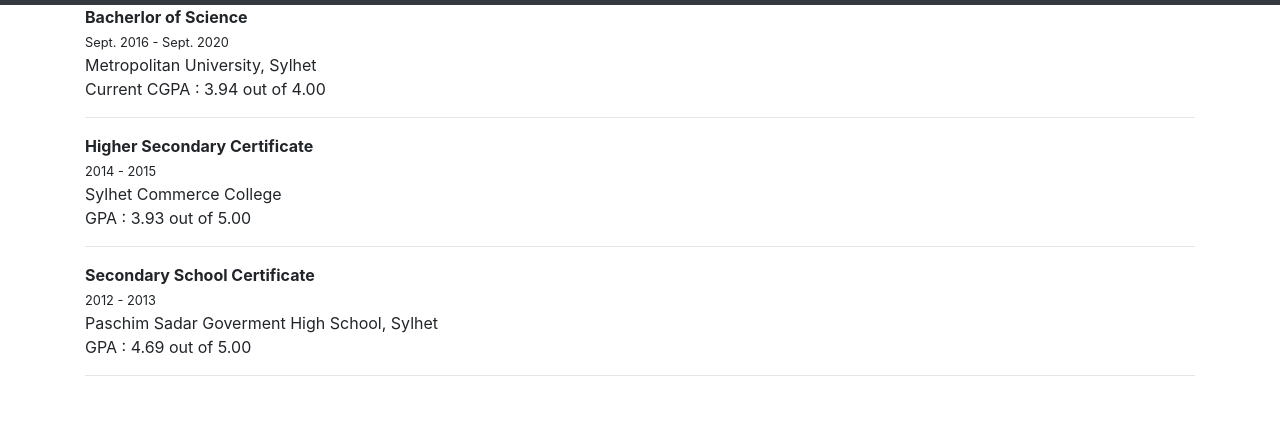
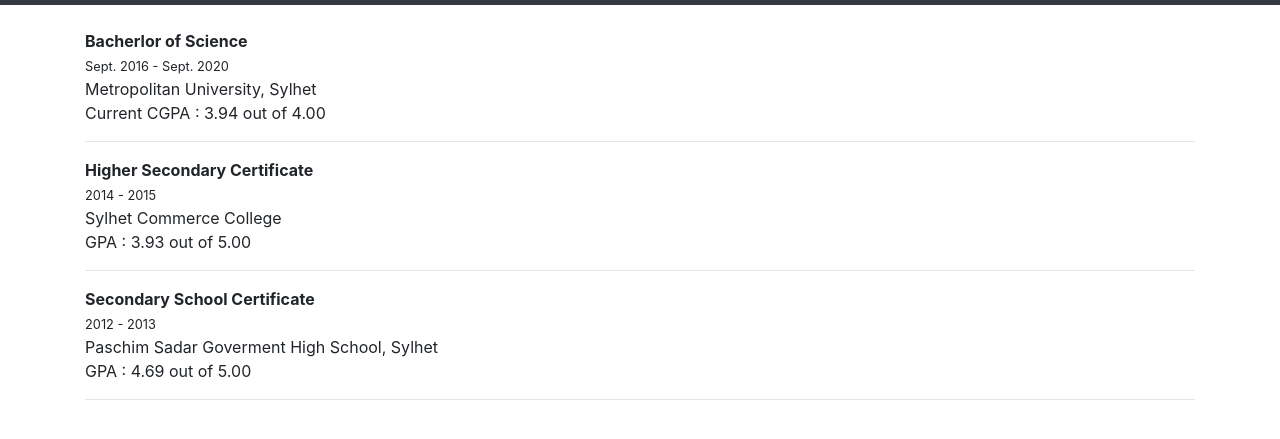
Before and after one commit to aaman007/aaman007.github.io, a plain HTML site: page education.html in a window 1280 px wide. Shown: the part 51-490 px from the top of the page. Drawn offline with nearby package versions, Linux system fonts and the light colour scheme.

Commit message:
bug fixes

```diff
--- a/education.html
+++ b/education.html
@@ -37,10 +37,7 @@
       </div>
     </nav>
 
-    <div class="container">
-    </div>
-
-    <div class="container">
+    <div class="container mt-4">
         <strong> Bacherlor of Science </strong><br>
         <small> Sept. 2016 - Sept. 2020 </small> <br>
         Metropolitan University, Sylhet <br>
```
Also changed, not shown: index.html (+1 -0 lines).
